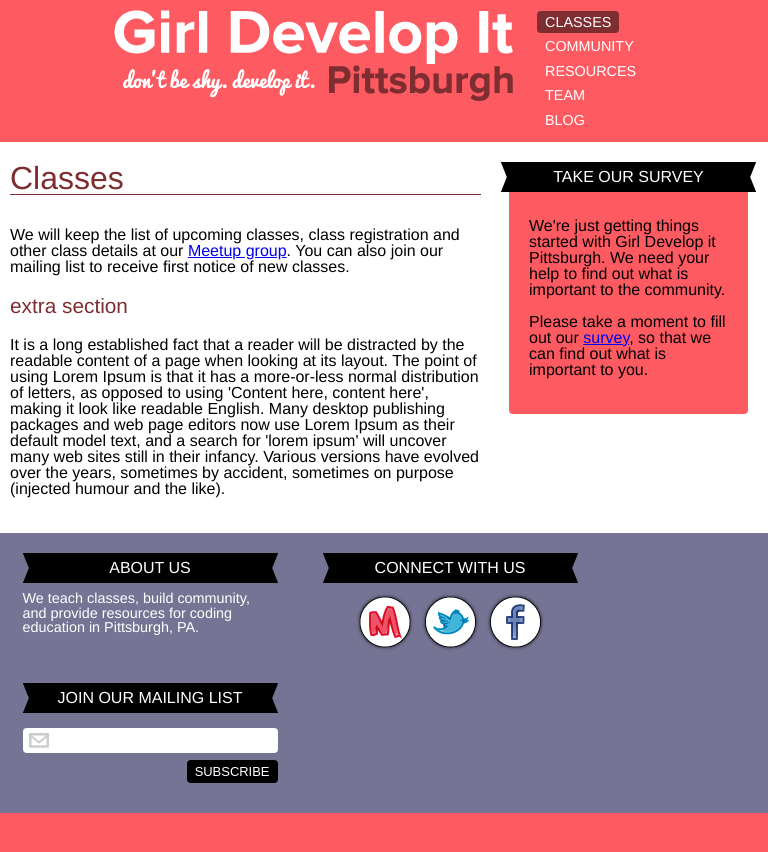
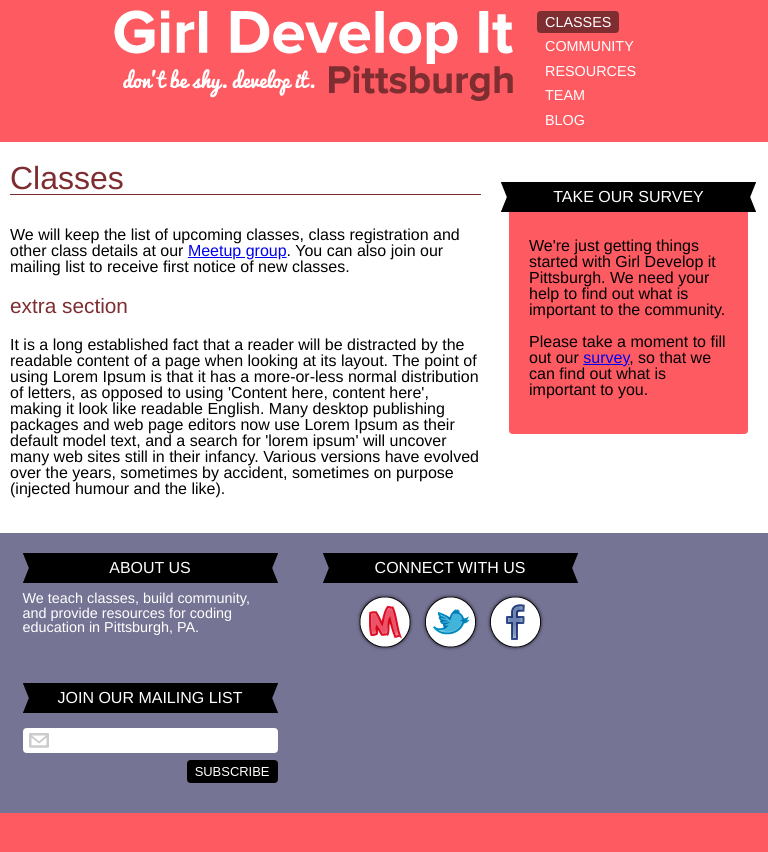
Before and after one commit to gdipgh/girldevelopitpgh.com, a Jekyll site: the page built from classes/index.html, in a window 768 px wide. Shown: the top 852 px of the page. Built offline with Jekyll 4.4.1, drawn with Linux system fonts in a browser that asks for light colours.

Commit message:
Modify content/sidebar to default to mobile

```diff
--- a/stylesheets/screen.css
+++ b/stylesheets/screen.css
@@ -343,18 +343,22 @@
 }
 /* line 211, ../sass/screen.scss */
 #main .content {
-  display: inline;
-  float: left;
-  width: 620px;
+  display: block;
   margin: 0 10px;
 }
-@media only screen and (max-width: 959px) {
+@media only screen and (min-width: 960px) {
   /* line 211, ../sass/screen.scss */
   #main .content {
-    display: block;
-    float: none;
+    display: inline;
+    float: left;
+    width: 620px;
+    margin: 0 10px;
+  }
+}
+@media only screen and (min-width: 481px) and (max-width: 959px) {
+  /* line 211, ../sass/screen.scss */
+  #main .content {
     margin-right: 287px;
-    width: auto;
   }
 }
 @media only screen and (max-width: 480px) {
@@ -363,7 +367,7 @@
     margin-right: 10px;
   }
 }
-/* line 226, ../sass/screen.scss */
+/* line 228, ../sass/screen.scss */
 #main .sidebar {
   -webkit-border-radius: 4px;
   -moz-border-radius: 4px;
@@ -373,37 +377,38 @@
   -webkit-box-sizing: border-box;
   -moz-box-sizing: border-box;
   box-sizing: border-box;
-  display: inline;
-  float: left;
-  width: 300px;
-  margin: 0 10px;
   background-color: #fe5a62;
-  float: right;
-  margin: 20px;
+  display: block;
+  margin: 20px auto 0 auto;
   padding: 20px;
   padding-top: 40px;
   position: relative;
   width: 239px;
 }
-@media only screen and (max-width: 959px) {
-  /* line 226, ../sass/screen.scss */
+@media only screen and (min-width: 960px) {
+  /* line 228, ../sass/screen.scss */
   #main .sidebar {
-    display: block;
-    float: none;
+    float: right;
+    margin: 20px;
+  }
+}
+@media only screen and (min-width: 481px) and (max-width: 959px) {
+  /* line 228, ../sass/screen.scss */
+  #main .sidebar {
     margin: 20px auto 0 auto;
     position: absolute;
     right: 20px;
-    top: 0;
+    top: 20px;
   }
 }
 @media only screen and (max-width: 480px) {
-  /* line 226, ../sass/screen.scss */
+  /* line 228, ../sass/screen.scss */
   #main .sidebar {
     position: relative;
     right: auto;
   }
 }
-/* line 253, ../sass/screen.scss */
+/* line 257, ../sass/screen.scss */
 #main .sidebar h3 {
   background: url('../images/ribbon.png?1342570701') no-repeat 50% 50%;
   border: none;
@@ -419,13 +424,13 @@
   top: 0;
 }
 
-/* line 279, ../sass/screen.scss */
+/* line 283, ../sass/screen.scss */
 #footer-section {
   background-color: #767495;
   color: white;
   padding: 10px 0;
 }
-/* line 284, ../sass/screen.scss */
+/* line 288, ../sass/screen.scss */
 #footer-section h3 {
   background: url('../images/ribbon.png?1342570701') no-repeat 50% 50%;
   border: none;
@@ -437,13 +442,13 @@
   text-align: center;
   text-transform: uppercase;
 }
-/* line 288, ../sass/screen.scss */
+/* line 292, ../sass/screen.scss */
 #footer-section p, #footer-section form {
   width: 255px;
   margin: 0 auto;
   font-size: 0.9em;
 }
-/* line 294, ../sass/screen.scss */
+/* line 298, ../sass/screen.scss */
 #footer-section .about {
   display: inline;
   float: left;
@@ -451,26 +456,26 @@
   margin: 0 10px;
 }
 @media only screen and (min-width: 960px) {
-  /* line 294, ../sass/screen.scss */
+  /* line 298, ../sass/screen.scss */
   #footer-section .about {
     margin: 10px;
   }
 }
 @media only screen and (max-width: 959px) {
-  /* line 294, ../sass/screen.scss */
+  /* line 298, ../sass/screen.scss */
   #footer-section .about {
     margin: 10px auto 20px auto;
   }
 }
 @media only screen and (max-width: 599px) {
-  /* line 294, ../sass/screen.scss */
+  /* line 298, ../sass/screen.scss */
   #footer-section .about {
     display: block;
     float: none;
     width: 100%;
   }
 }
-/* line 299, ../sass/screen.scss */
+/* line 303, ../sass/screen.scss */
 #footer-section .social {
   display: inline;
   float: left;
@@ -478,34 +483,34 @@
   margin: 0 10px;
 }
 @media only screen and (min-width: 960px) {
-  /* line 299, ../sass/screen.scss */
+  /* line 303, ../sass/screen.scss */
   #footer-section .social {
     margin: 10px;
   }
 }
 @media only screen and (max-width: 959px) {
-  /* line 299, ../sass/screen.scss */
+  /* line 303, ../sass/screen.scss */
   #footer-section .social {
     margin: 10px auto 20px auto;
   }
 }
 @media only screen and (max-width: 599px) {
-  /* line 299, ../sass/screen.scss */
+  /* line 303, ../sass/screen.scss */
   #footer-section .social {
     display: block;
     float: none;
     width: 100%;
   }
 }
-/* line 303, ../sass/screen.scss */
+/* line 307, ../sass/screen.scss */
 #footer-section .social div {
   margin: 0 10px;
 }
-/* line 307, ../sass/screen.scss */
+/* line 311, ../sass/screen.scss */
 #footer-section .social ul {
   text-align: center;
 }
-/* line 310, ../sass/screen.scss */
+/* line 314, ../sass/screen.scss */
 #footer-section .social ul li {
   display: -moz-inline-stack;
   display: inline-block;
@@ -514,7 +519,7 @@
   zoom: 1;
   *display: inline;
 }
-/* line 315, ../sass/screen.scss */
+/* line 319, ../sass/screen.scss */
 #footer-section .social ul li.facebook a {
   text-indent: -119988px;
   overflow: hidden;
@@ -526,7 +531,7 @@
   height: 62px;
 }
 @media only screen and (-webkit-min-device-pixel-ratio: 1.5), only screen and (min-device-pixel-ratio: 1.5) {
-  /* line 315, ../sass/screen.scss */
+  /* line 319, ../sass/screen.scss */
   #footer-section .social ul li.facebook a {
     text-indent: -119988px;
     overflow: hidden;
@@ -539,7 +544,7 @@
     width: 61.5px;
   }
 }
-/* line 318, ../sass/screen.scss */
+/* line 322, ../sass/screen.scss */
 #footer-section .social ul li.facebook a:hover {
   text-indent: -119988px;
   overflow: hidden;
@@ -551,7 +556,7 @@
   height: 62px;
 }
 @media only screen and (-webkit-min-device-pixel-ratio: 1.5), only screen and (min-device-pixel-ratio: 1.5) {
-  /* line 318, ../sass/screen.scss */
+  /* line 322, ../sass/screen.scss */
   #footer-section .social ul li.facebook a:hover {
     text-indent: -119988px;
     overflow: hidden;
@@ -564,7 +569,7 @@
     width: 61.5px;
   }
 }
-/* line 315, ../sass/screen.scss */
+/* line 319, ../sass/screen.scss */
 #footer-section .social ul li.meetup a {
   text-indent: -119988px;
   overflow: hidden;
@@ -576,7 +581,7 @@
   height: 62px;
 }
 @media only screen and (-webkit-min-device-pixel-ratio: 1.5), only screen and (min-device-pixel-ratio: 1.5) {
-  /* line 315, ../sass/screen.scss */
+  /* line 319, ../sass/screen.scss */
   #footer-section .social ul li.meetup a {
     text-indent: -119988px;
     overflow: hidden;
@@ -589,7 +594,7 @@
     width: 61px;
   }
 }
-/* line 318, ../sass/screen.scss */
+/* line 322, ../sass/screen.scss */
 #footer-section .social ul li.meetup a:hover {
   text-indent: -119988px;
   overflow: hidden;
@@ -601,7 +606,7 @@
   height: 62px;
 }
 @media only screen and (-webkit-min-device-pixel-ratio: 1.5), only screen and (min-device-pixel-ratio: 1.5) {
-  /* line 318, ../sass/screen.scss */
+  /* line 322, ../sass/screen.scss */
   #footer-section .social ul li.meetup a:hover {
     text-indent: -119988px;
     overflow: hidden;
@@ -614,7 +619,7 @@
     width: 61px;
   }
 }
-/* line 315, ../sass/screen.scss */
+/* line 319, ../sass/screen.scss */
 #footer-section .social ul li.twitter a {
   text-indent: -119988px;
   overflow: hidden;
@@ -626,7 +631,7 @@
   height: 62px;
 }
 @media only screen and (-webkit-min-device-pixel-ratio: 1.5), only screen and (min-device-pixel-ratio: 1.5) {
-  /* line 315, ../sass/screen.scss */
+  /* line 319, ../sass/screen.scss */
   #footer-section .social ul li.twitter a {
     text-indent: -119988px;
     overflow: hidden;
@@ -639,7 +644,7 @@
     width: 61.5px;
   }
 }
-/* line 318, ../sass/screen.scss */
+/* line 322, ../sass/screen.scss */
 #footer-section .social ul li.twitter a:hover {
   text-indent: -119988px;
   overflow: hidden;
@@ -651,7 +656,7 @@
   height: 62px;
 }
 @media only screen and (-webkit-min-device-pixel-ratio: 1.5), only screen and (min-device-pixel-ratio: 1.5) {
-  /* line 318, ../sass/screen.scss */
+  /* line 322, ../sass/screen.scss */
   #footer-section .social ul li.twitter a:hover {
     text-indent: -119988px;
     overflow: hidden;
@@ -664,11 +669,11 @@
     width: 61.5px;
   }
 }
-/* line 325, ../sass/screen.scss */
+/* line 329, ../sass/screen.scss */
 #footer-section .social ul li a {
   display: block;
 }
-/* line 332, ../sass/screen.scss */
+/* line 336, ../sass/screen.scss */
 #footer-section .mailing-list {
   display: inline;
   float: left;
@@ -686,26 +691,26 @@
   clear: both;
 }
 @media only screen and (min-width: 960px) {
-  /* line 332, ../sass/screen.scss */
+  /* line 336, ../sass/screen.scss */
   #footer-section .mailing-list {
     margin: 10px;
   }
 }
 @media only screen and (max-width: 959px) {
-  /* line 332, ../sass/screen.scss */
+  /* line 336, ../sass/screen.scss */
   #footer-section .mailing-list {
     margin: 10px auto 20px auto;
   }
 }
 @media only screen and (max-width: 599px) {
-  /* line 332, ../sass/screen.scss */
+  /* line 336, ../sass/screen.scss */
   #footer-section .mailing-list {
     display: block;
     float: none;
     width: 100%;
   }
 }
-/* line 337, ../sass/screen.scss */
+/* line 341, ../sass/screen.scss */
 #footer-section .mailing-list input[type='email'] {
   background: url('../images/email-icon.png?1342487058') 6px 50% white no-repeat;
   -webkit-border-radius: 4px;
@@ -723,7 +728,7 @@
   padding: 2px 10px 2px 32px;
   width: 100%;
 }
-/* line 350, ../sass/screen.scss */
+/* line 354, ../sass/screen.scss */
 #footer-section .mailing-list input[type='submit'] {
   -webkit-border-radius: 4px;
   -moz-border-radius: 4px;
@@ -741,7 +746,7 @@
   text-transform: uppercase;
 }
 
-/* line 365, ../sass/screen.scss */
+/* line 369, ../sass/screen.scss */
 #comic {
   color: white;
   display: block;
@@ -750,7 +755,7 @@
   height: 471px;
 }
 
-/* line 387, ../sass/screen.scss */
+/* line 391, ../sass/screen.scss */
 .home #main {
   background-color: #fe5a62;
 }
```
Also changed, not shown: sass/screen.scss (+16 -12 lines).
